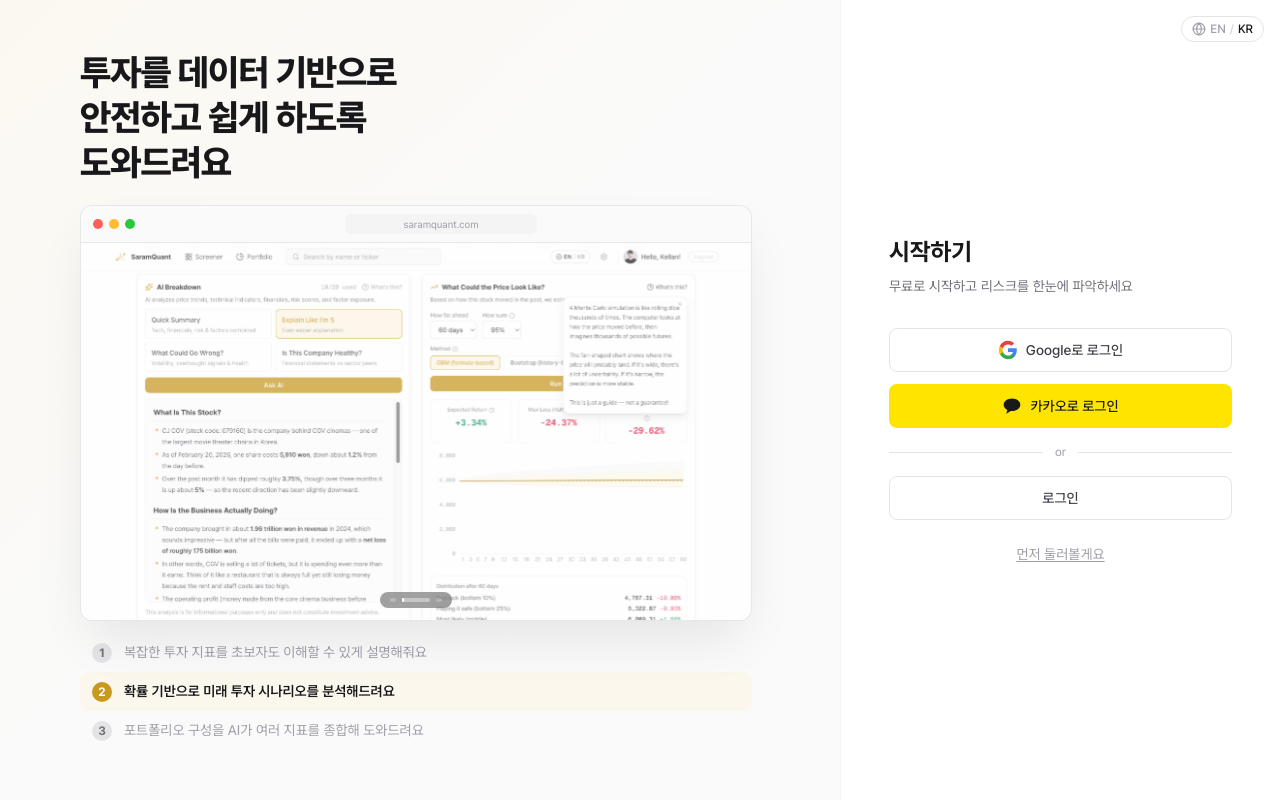
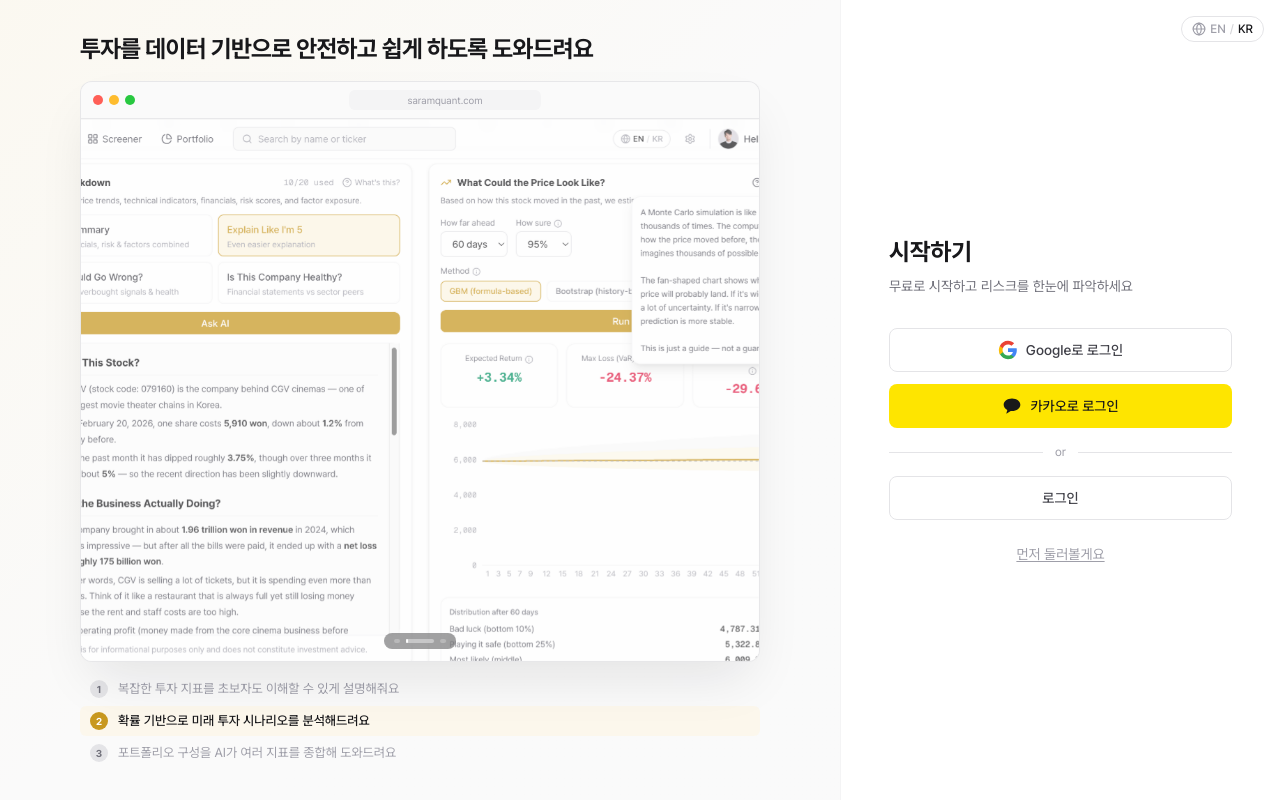
Before and after one commit to nampaca123/saramquant-web, a Next.js app: page / in a window 1280 px wide. Built offline with nearby package versions, Linux system fonts and the light colour scheme; no server answers.

Commit message:
fix: improve vertical spacing and font styling
Adjust layout and reduce excessive font weight for better readability.

Co-authored-by: Kyoungin Nam <166091297+nampaca123@users.noreply.github.com>

```diff
--- a/src/app/(public)/page.tsx
+++ b/src/app/(public)/page.tsx
@@ -38,39 +38,34 @@ export default function LandingPage() {
 
       <div className="flex h-dvh flex-col lg:flex-row">
         {/* Hero */}
-        <div className="relative flex flex-1 flex-col justify-center overflow-hidden px-6 py-8 sm:px-12 lg:px-16 xl:px-20 lg:py-0">
+        <div className="relative flex flex-1 flex-col overflow-hidden px-6 py-6 sm:px-12 lg:px-16 xl:px-20 lg:py-8">
           <div className="pointer-events-none absolute inset-0 bg-gradient-to-br from-gold-wash/40 via-transparent to-zinc-50" />
 
-          <div className="relative mx-auto flex w-full max-w-2xl flex-col animate-fade-in lg:mx-0">
+          <div className="relative flex h-full w-full max-w-3xl flex-col animate-fade-in lg:mx-0">
             {/* Headline */}
-            <h1 className="text-2xl font-extrabold leading-tight tracking-tight text-zinc-900 text-balance sm:text-3xl lg:text-[2rem] xl:text-4xl">
-              {txt(t.landing.headline).split('\n').map((line, i) => (
-                <span key={i}>
-                  {i > 0 && <br />}
-                  {line}
-                </span>
-              ))}
+            <h1 className="text-lg font-bold leading-snug tracking-tight text-zinc-900 sm:text-xl lg:text-2xl">
+              {txt(t.landing.headline).split('\n').join(' ')}
             </h1>
 
-            {/* Browser carousel - main visual */}
-            <div className="mt-5">
+            {/* Browser carousel - fills remaining vertical space */}
+            <div className="mt-4 min-h-0 flex-1">
               <BrowserCarousel activeIndex={activeSlide} onIndexChange={handleSlideChange} />
             </div>
 
             {/* Feature captions synced to carousel */}
-            <div className="mt-3 flex flex-col">
+            <div className="mt-3 flex flex-col gap-0.5">
               {FEATURE_KEYS.map((key, i) => (
                 <button
                   key={key}
                   onClick={() => handleSlideChange(i)}
-                  className={`group flex items-start gap-3 rounded-lg px-3 py-2 text-left transition-all duration-300 ${
+                  className={`group flex items-center gap-2.5 rounded-md px-2.5 py-1.5 text-left transition-all duration-300 ${
                     i === activeSlide
                       ? 'bg-gold-wash/60'
                       : 'hover:bg-zinc-100'
                   }`}
                 >
                   <span
-                    className={`mt-0.5 flex h-5 w-5 shrink-0 items-center justify-center rounded-full text-xs font-bold transition-colors duration-300 ${
+                    className={`flex h-4.5 w-4.5 shrink-0 items-center justify-center rounded-full text-[10px] font-bold transition-colors duration-300 ${
                       i === activeSlide
                         ? 'bg-gold text-white'
                         : 'bg-zinc-200 text-zinc-500'
@@ -79,9 +74,9 @@ export default function LandingPage() {
                     {i + 1}
                   </span>
                   <span
-                    className={`text-sm leading-relaxed transition-colors duration-300 ${
+                    className={`text-[13px] leading-snug transition-colors duration-300 ${
                       i === activeSlide
-                        ? 'font-semibold text-zinc-900'
+                        ? 'font-medium text-zinc-900'
                         : 'text-zinc-400'
                     }`}
                   >
--- a/src/features/auth/components/BrowserCarousel.tsx
+++ b/src/features/auth/components/BrowserCarousel.tsx
@@ -51,11 +51,11 @@ export function BrowserCarousel({ activeIndex, onIndexChange }: { activeIndex: n
   }, [displayIndex, goTo]);
 
   return (
-    <div className="relative w-full">
+    <div className="relative flex h-full w-full flex-col">
       {/* Browser frame */}
-      <div className="overflow-hidden rounded-xl border border-zinc-200/80 bg-zinc-100 shadow-2xl shadow-zinc-900/10">
+      <div className="flex min-h-0 flex-1 flex-col overflow-hidden rounded-xl border border-zinc-200/80 bg-zinc-100 shadow-2xl shadow-zinc-900/10">
         {/* Title bar - macOS style */}
-        <div className="flex items-center gap-2 border-b border-zinc-200/80 bg-zinc-50 px-3 py-2">
+        <div className="flex shrink-0 items-center gap-2 border-b border-zinc-200/80 bg-zinc-50 px-3 py-2">
           <div className="flex items-center gap-1.5">
             <span className="block h-2.5 w-2.5 rounded-full" style={{ backgroundColor: '#FF5F57' }} />
             <span className="block h-2.5 w-2.5 rounded-full" style={{ backgroundColor: '#FEBC2E' }} />
@@ -66,8 +66,8 @@ export function BrowserCarousel({ activeIndex, onIndexChange }: { activeIndex: n
           </div>
         </div>
 
-        {/* Screenshot area */}
-        <div className="relative aspect-video w-full overflow-hidden bg-zinc-50">
+        {/* Screenshot area - fills remaining space */}
+        <div className="relative min-h-0 flex-1 overflow-hidden bg-zinc-50">
           {SLIDES.map((slide, i) => (
             <div
               key={slide.src}
```
